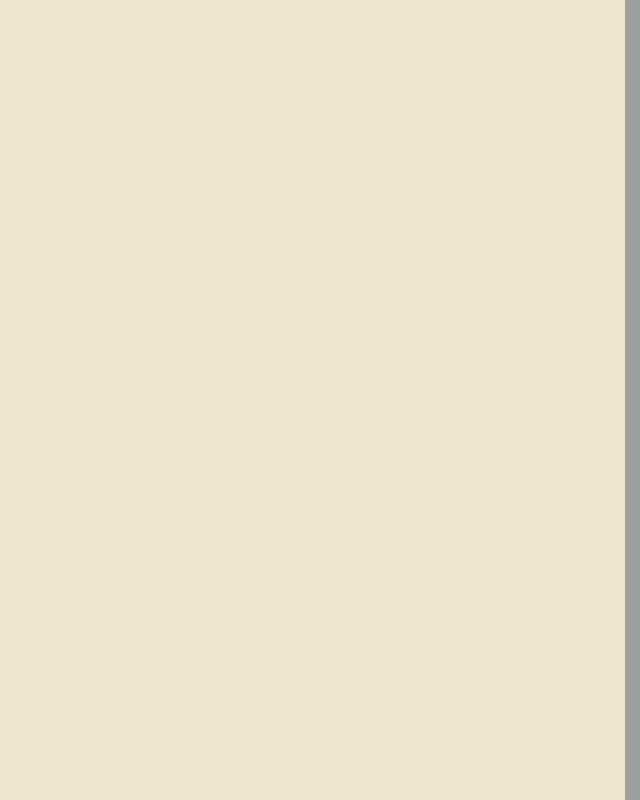
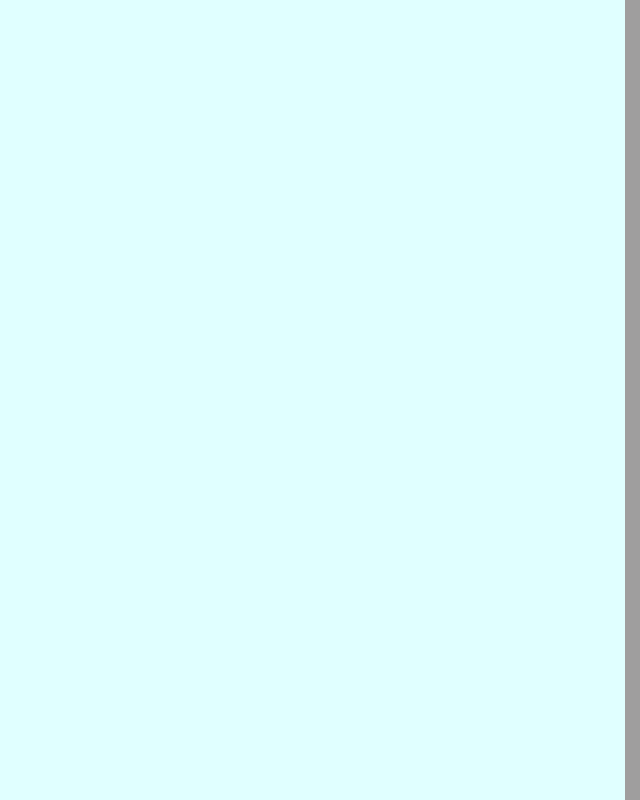
Before and after one commit to fa-rimi/1998-portfolio, a plain HTML site: page index.html in a window 1280 px wide. Shown: the whole page, without its empty margins (640-1280 px from the left). Drawn offline with Linux system fonts and the light colour scheme.

Commit message:
example commit

```diff
--- a/style.css
+++ b/style.css
@@ -27,7 +27,7 @@ html {
 }
 
 body {
-    background-color: #F0E5CF;
+    background-color: lightcyan;
 
     display: flex;
     flex-direction: column;
```
